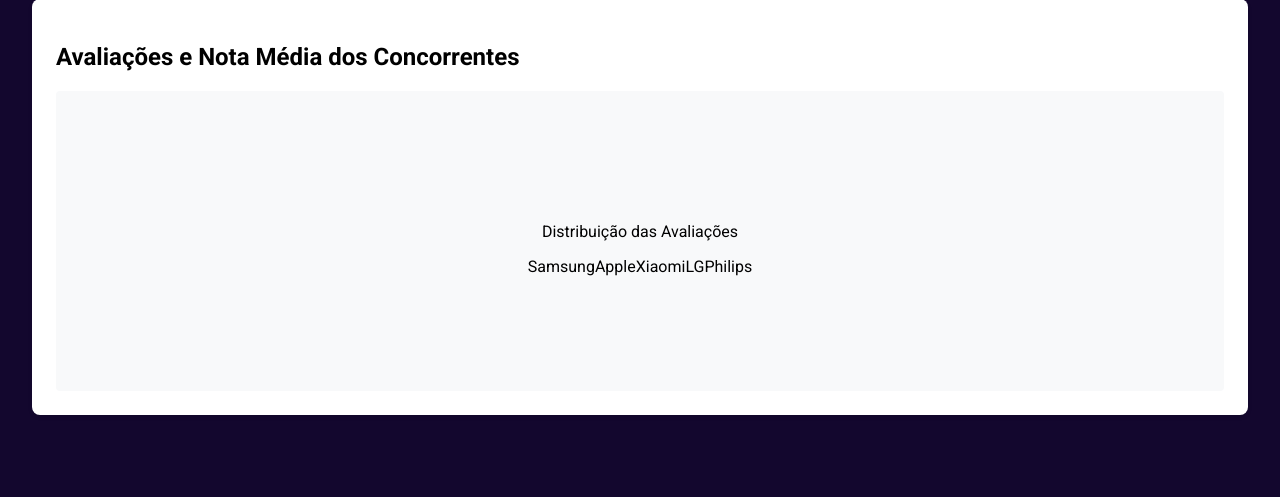
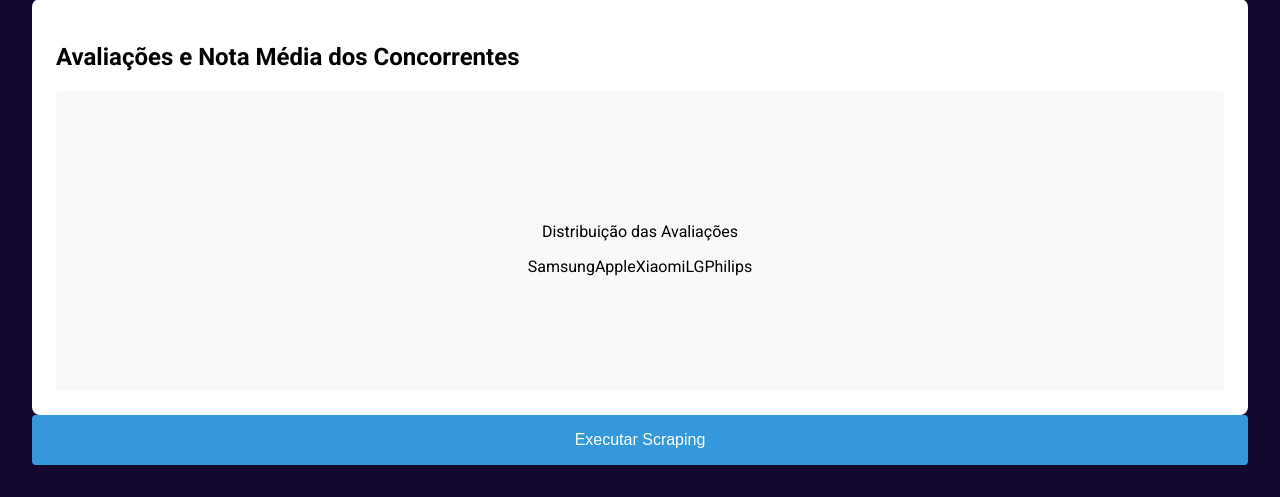
Before and after one commit to laravalin/projetohhl, a Flask app: page /dashboard in a window 1280 px wide. Shown: the part 698-1195 px from the top of the page. Run offline with Flask 3, Linux system fonts and the light colour scheme; the visitor is signed in with stand-in values (Sample User, id 1).

Commit message:
adiciona funcionalidade de scrapar na tela.

```diff
--- a/app/routes.py
+++ b/app/routes.py
@@ -5,7 +5,7 @@ from flask_login import login_user, logout_user, current_user, login_required
 import sqlalchemy as sa
 from app.forms import LoginForm, RegistrationForm
 from app.models import User
-
+from app.scrapper import scrape
 
 @app.route('/')
 def index():
@@ -99,3 +99,15 @@ def faleconosco():
 @app.route('/preco')
 def preco():
     return render_template('preco.html')
+
+
+
+@app.route("/executar_scraping")
+@login_required
+def executar_scraping():
+    try:
+        scrape(current_user.id)
+        flash("Scraping executado com sucesso!", "success")
+    except Exception as e:
+        flash(f"Erro ao executar scraping: {str(e)}", "danger")
+    return redirect(url_for('dashboard'))
--- a/app/templates/dashboard.html
+++ b/app/templates/dashboard.html
@@ -1,5 +1,8 @@
 {% extends "base.html" %} {% block content %}
 <div class="dashboard-container">
+
+
+
   <h1>Análise de Concorrência | Web Scraping</h1>
 
   <div class="dashboard-grid">
@@ -75,6 +78,11 @@
       </div>
     </div>
   </div>
+  <form action="{{ url_for('executar_scraping') }}" method="get">
+    <button class="login-button" type="submit">
+      Executar Scraping
+    </button>
+    </form>
 </div>
 
 {% endblock %}
```
Also changed, not shown: app/scrapper.py (renamed from app/scraper.py, +5 -6 lines), app.db.
